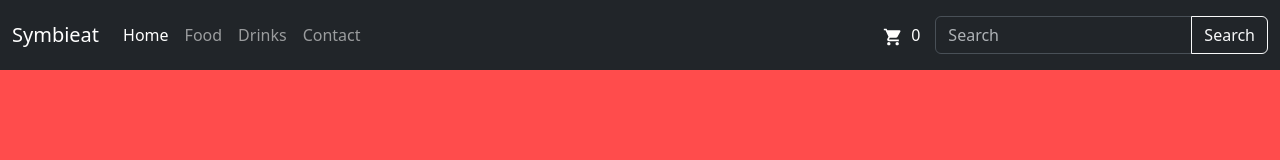
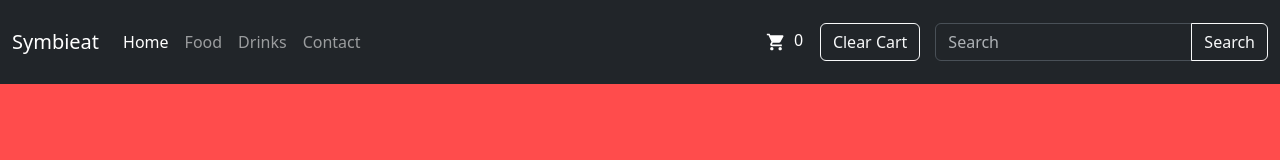
Before and after one commit to boscochanam/symbieat-fullstack, a React (Create React App) app: page / in a window 1280 px wide. Shown: the top 160 px of the page. Built offline with nearby package versions, Linux system fonts and the light colour scheme.

Commit message:
Added a clear cart button

```diff
--- a/src/App.js
+++ b/src/App.jsx
@@ -16,7 +16,7 @@ function App() {
 
   return (
     <div>
-      <Header cartCount={cartCount} />
+      <Header cartCount={cartCount} setCartCount={setCartCount}/>
       <LocationSection />
       {/* Pass the addToCart function to FoodItems */}
       <FoodItems addToCart={addToCart} />
--- a/src/components/Header.js
+++ b/src/components/Header.jsx
@@ -7,6 +7,10 @@ function Header(props) {
     padding: '5px',
     color: 'white',
     margin: '10px',
+  };
+
+  const resetCart = () => {
+    props.setCartCount(0); // Assuming you have a state setter for cartCount
   };
 
   return (
@@ -34,7 +38,9 @@ function Header(props) {
         </div>
         <div style={cartCountStyle}>
         <ShoppingCartIcon fontSize="small" />
-        &nbsp; {props.cartCount}
+        &nbsp; {props.cartCount} &nbsp; &nbsp;
+        <button class = "btn btn-outline-light my-2 my-sm-0" onClick={resetCart}> Clear Cart </button>
+
 
         </div>
         <form className="form-inline ml-auto" role="search"> {/* 'ml-auto' pushes the form to the right */}
```
Also changed, not shown: src/components/FoodItems.jsx (renamed from src/components/FoodItems.js), src/components/LocationSection.jsx (renamed from src/components/LocationSection.js), src/reportWebVitals.jsx (renamed from src/reportWebVitals.js).
